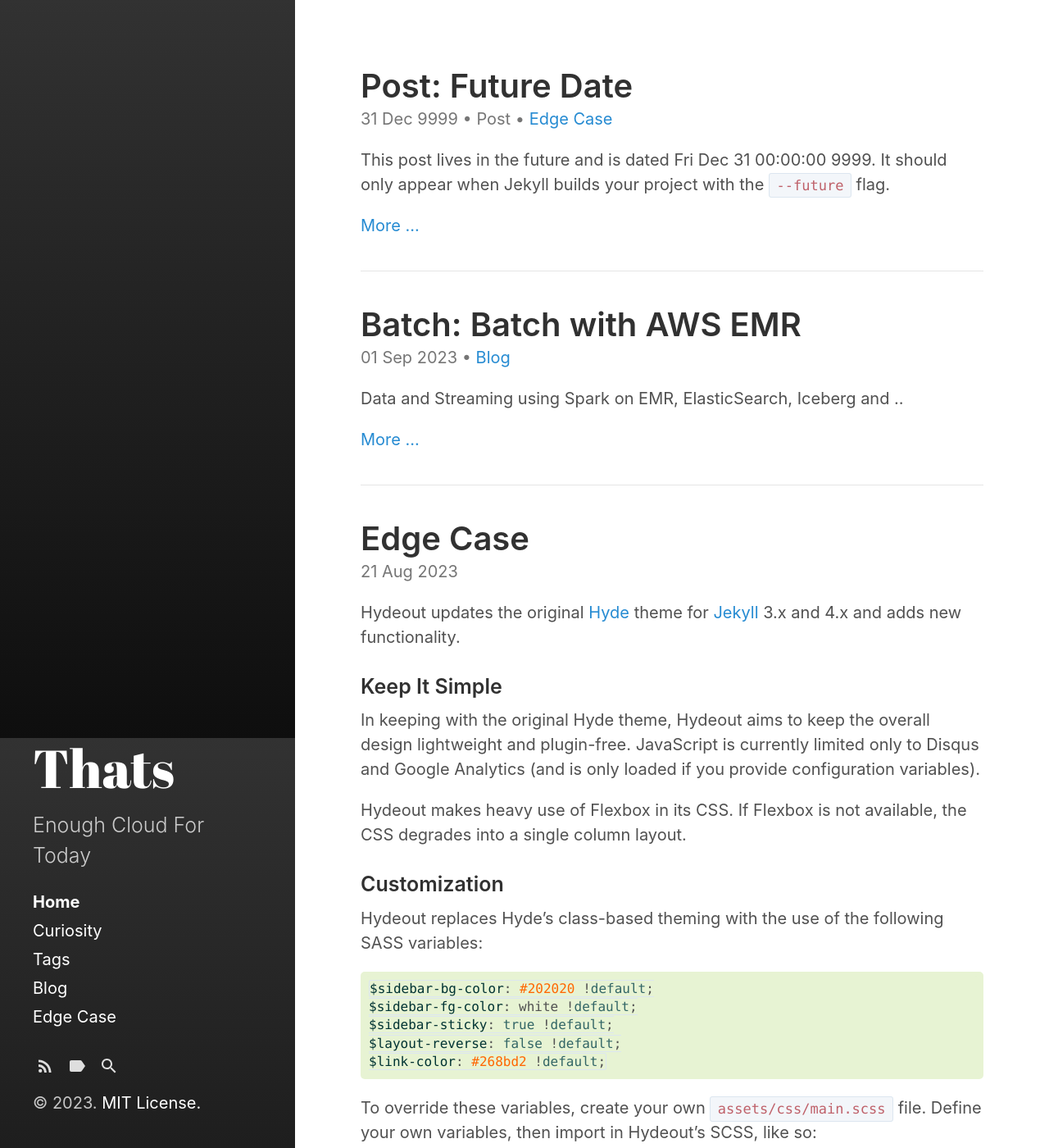
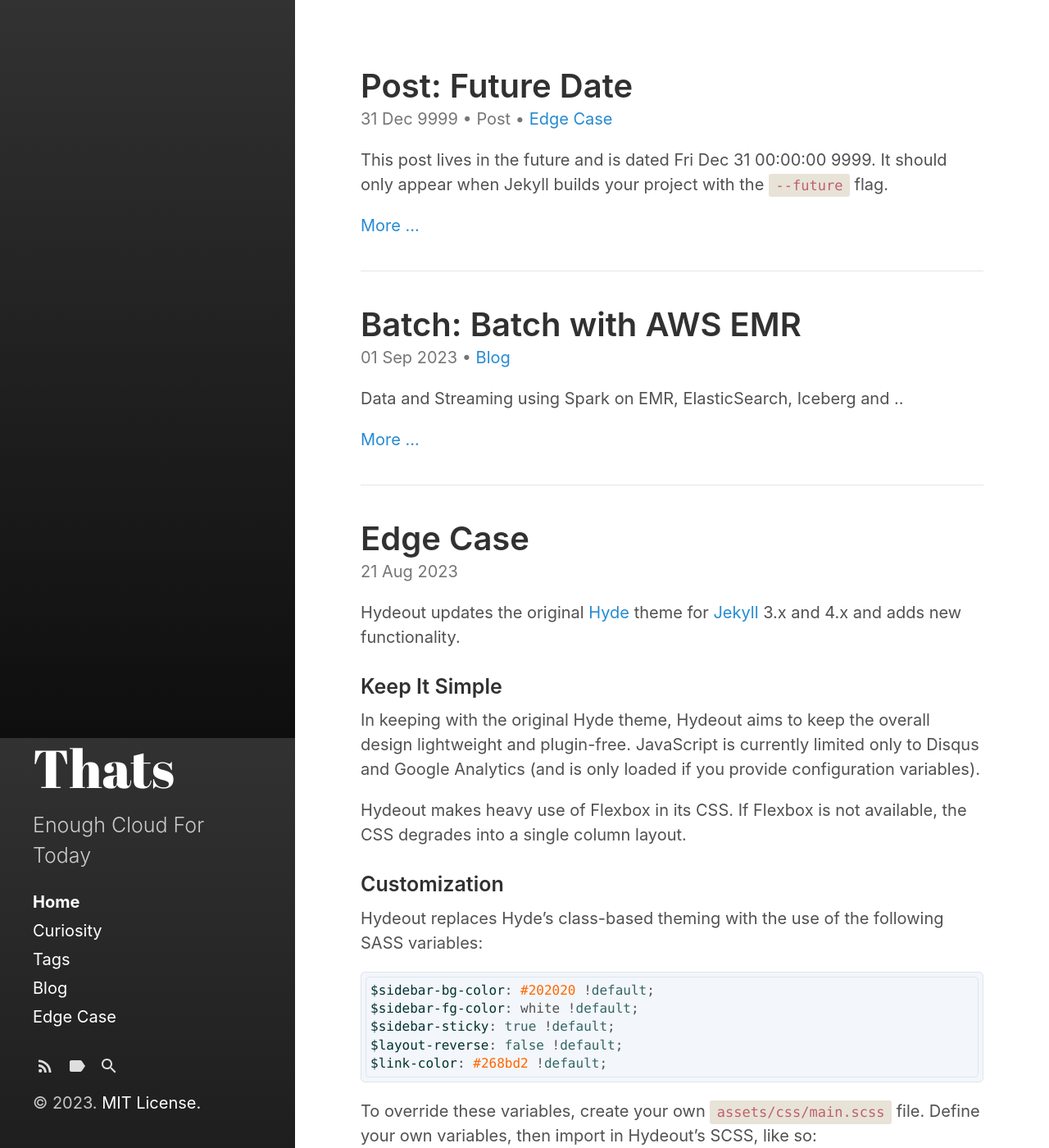
Before and after one commit to farukonder/farukonder.github.io, a Jekyll site: the page built from index.html, in a window 1280 px wide and 1400 px high. Shown: the whole window at 82% size. Built offline with Jekyll 4.4.1, drawn with Linux system fonts in a browser that asks for light colours; the list of posts is cut into pages by our own code.

Commit message:
new content

```diff
--- a/_sass/hydeout/_code.scss
+++ b/_sass/hydeout/_code.scss
@@ -9,8 +9,7 @@ pre {
 }
 
 code {
-  background-color: #f3f6fa;
-  border: solid 1px #dce6f0;
+  background-color: #e8e3d7;
   border-radius: 3px;
   color: $code-color;
   font-size: 85%;
@@ -33,7 +32,8 @@ pre code {
 
 // Pygments/Rouge via Jekyll
 .highlight {
-  background-color: #e7f3d3;
+  background-color: #f3f6fa;
+  border: solid 1px #dce6f0;
   border-radius: 0.25rem;
   font-size: 0.8rem;
   line-height: 1.4;
```
